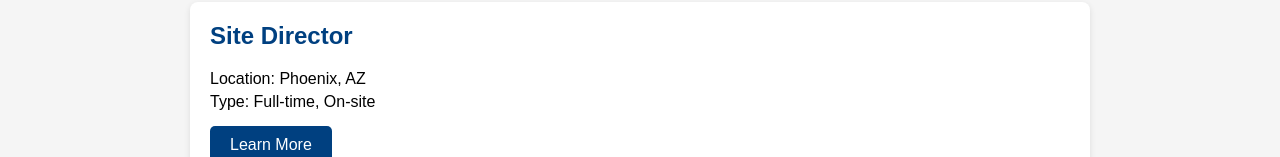
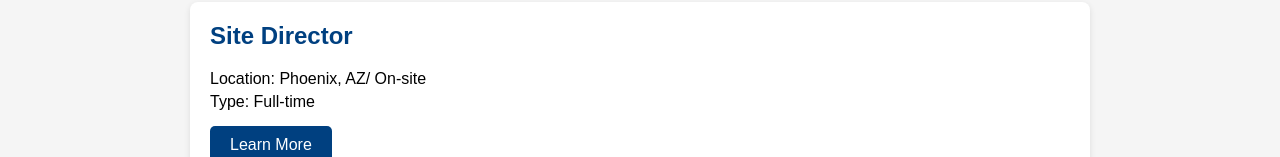
Before and after one commit to Rimayeh/career-page, a plain HTML site: page index.html in a window 1280 px wide. Shown: the part 377-534 px from the top of the page. Drawn offline with Linux system fonts and the light colour scheme.

Commit message:
Update index.html

```diff
--- a/index.html
+++ b/index.html
@@ -34,16 +34,16 @@
 
     <div class="job" id="facility-manager">
         <h2>Facility Manager</h2>
-        <p>Location: Phoenix, AZ</p>
-        <p>Type: Full-time, On-site</p>
+        <p>Location: Phoenix, AZ/ On-site</p>
+        <p>Type: Full-time</p>
         <a class="apply-btn" href="job-detail-facility-manager.html">Learn More</a>
     </div>
 
 
     <div class="job">
         <h2>Site Director</h2>
-        <p>Location: Phoenix, AZ</p>
-        <p>Type: Full-time, On-site</p>
+        <p>Location: Phoenix, AZ/ On-site</p>
+        <p>Type: Full-time</p>
             <a class="apply-btn" href="job-detail-site-director.html">Learn More</a>
     </div>
 
```
